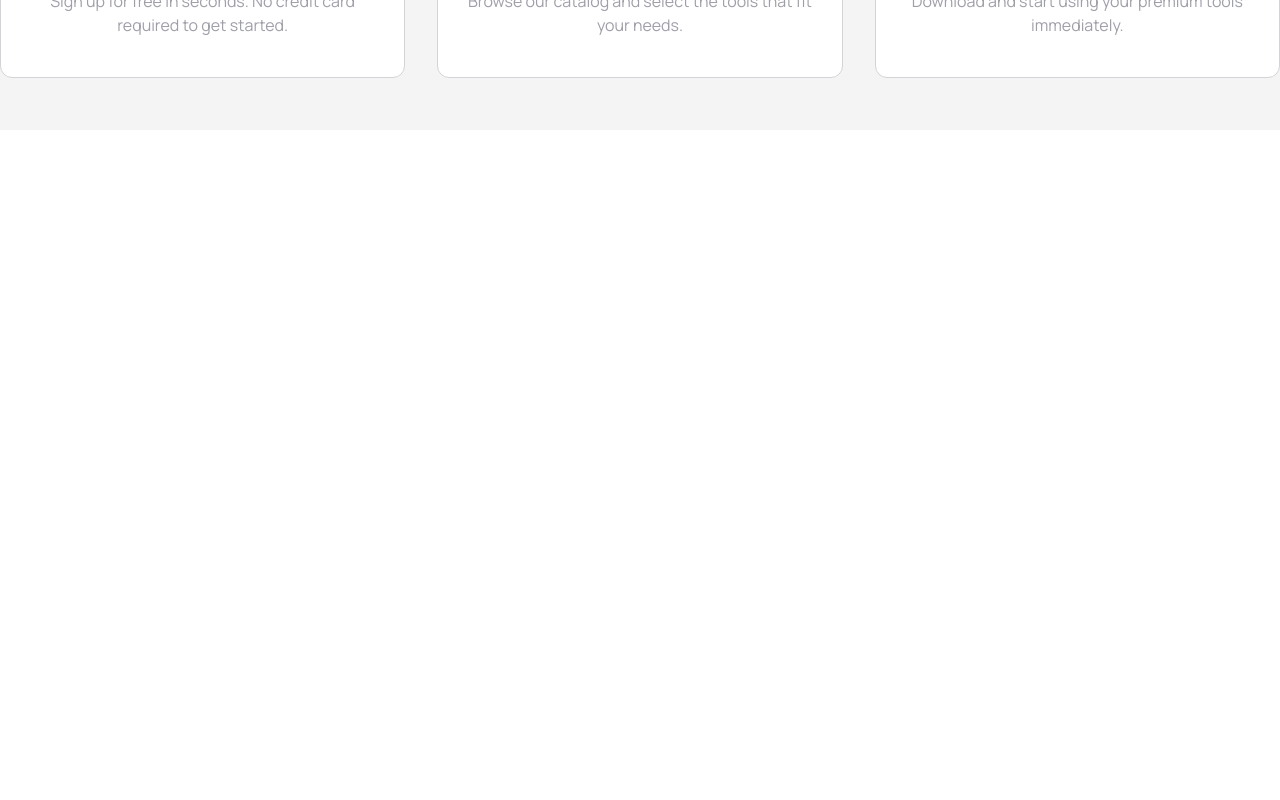
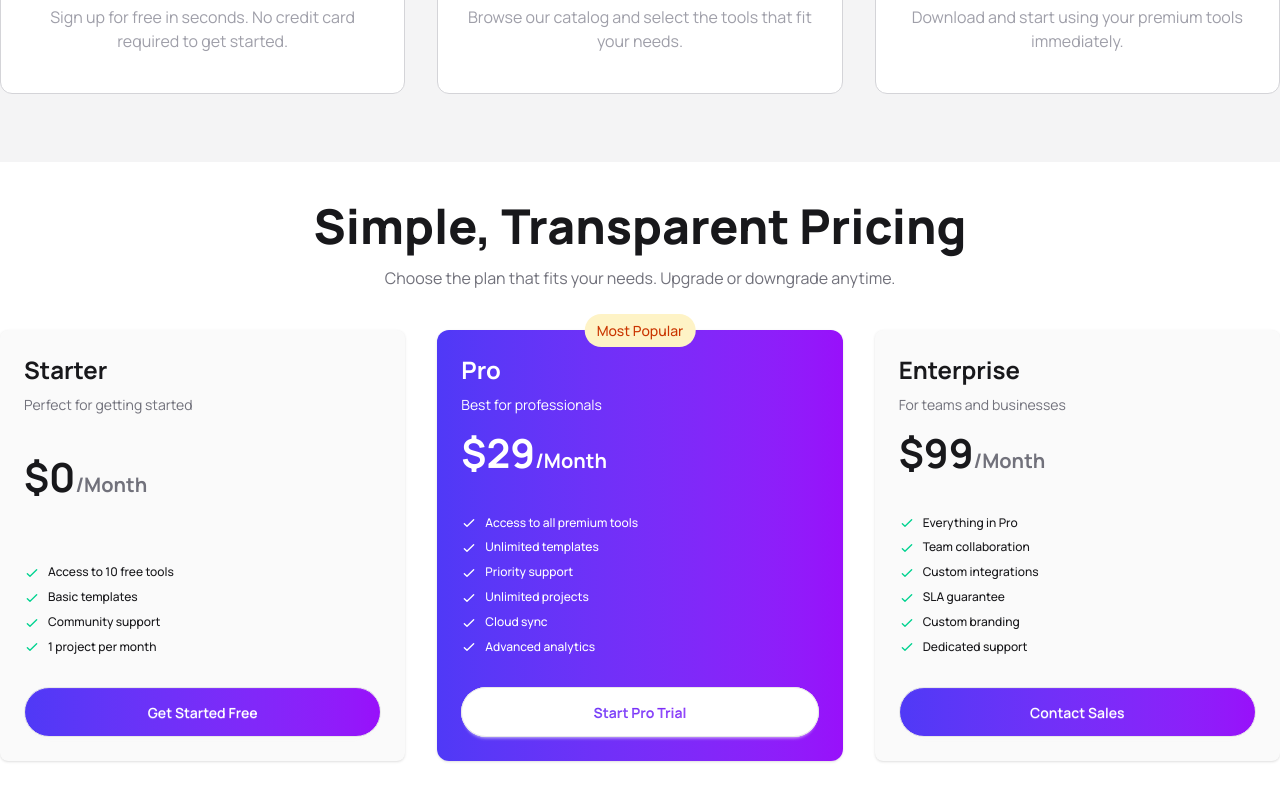
Before and after one commit to tawhidzihad/assignment-006-react, a React (Vite) app: page / in a window 1280 px wide. Shown: the part 3974-4774 px from the top of the page. Before the commit the page ends 4104 px from the top, so only its background shows below. Built offline with nearby package versions, Linux system fonts and the light colour scheme.

Commit message:
Simple Transparent Pricing section added with 3 cards Pro card has own Most Popular tag in top border middhe

```diff
--- a/src/App.jsx
+++ b/src/App.jsx
@@ -6,6 +6,7 @@ import StatsSection from "./components/Banner/StatsSection";
 import StepsSection from "./components/Footer/StepsSection";
 import ProductSection from "./components/Main/ProductSection";
 import Navbar from "./components/Navbar/Navbar";
+import PricingSection from "./components/Footer/PricingSection";
 
 const fetchProducts = async () => {
 	const res = await fetch("/data.json");
@@ -36,6 +37,7 @@ function App() {
 				></ProductSection>
 			</Suspense>
 			<StepsSection></StepsSection>
+			<PricingSection></PricingSection>
 
 			<ToastContainer></ToastContainer>
 		</>
--- a/src/components/Footer/PricingSection.jsx
+++ b/src/components/Footer/PricingSection.jsx
@@ -1,11 +1,379 @@
-import React from 'react';
+const PricingSection = () => {
+	return (
+		<div className="max-w-7xl mx-auto py-10">
+			<h2 className="text-3xl md:text-5xl font-extrabold text-center">
+				Simple, Transparent Pricing
+			</h2>
+			<p className="text-center mt-4 md:mb-10 text-zinc-500">
+				Choose the plan that fits your needs. Upgrade or downgrade
+				anytime.
+			</p>
 
-const PricingSection = () => {
-    return (
-        <div>
+			<div className="p-4 lg:p-0 grid md:grid-cols-3 gap-8">
+				<div className="card bg-zinc-50 shadow-sm">
+					<div className="card-body">
+						<h2 className="text-2xl font-bold">Starter</h2>
+						<p className="text-zinc-500">
+							Perfect for getting started
+						</p>
 
-        </div>
-    );
+						<p className="text-[40px] font-bold">
+							$0
+							<span className="text-[20px] text-zinc-500">
+								/Month
+							</span>
+						</p>
+
+						<ul className="mt-6 flex flex-col gap-2 text-xs font-medium">
+							<li>
+								<svg
+									xmlns="http://www.w3.org/2000/svg"
+									className="size-4 me-2 inline-block text-success"
+									fill="none"
+									viewBox="0 0 24 24"
+									stroke="currentColor"
+								>
+									<path
+										strokeLinecap="round"
+										strokeLinejoin="round"
+										strokeWidth="2"
+										d="M5 13l4 4L19 7"
+									/>
+								</svg>
+								<span>Access to 10 free tools</span>
+							</li>
+
+							<li>
+								<svg
+									xmlns="http://www.w3.org/2000/svg"
+									className="size-4 me-2 inline-block text-success"
+									fill="none"
+									viewBox="0 0 24 24"
+									stroke="currentColor"
+								>
+									<path
+										strokeLinecap="round"
+										strokeLinejoin="round"
+										strokeWidth="2"
+										d="M5 13l4 4L19 7"
+									/>
+								</svg>
+								<span>Basic templates</span>
+							</li>
+
+							<li>
+								<svg
+									xmlns="http://www.w3.org/2000/svg"
+									className="size-4 me-2 inline-block text-success"
+									fill="none"
+									viewBox="0 0 24 24"
+									stroke="currentColor"
+								>
+									<path
+										strokeLinecap="round"
+										strokeLinejoin="round"
+										strokeWidth="2"
+										d="M5 13l4 4L19 7"
+									/>
+								</svg>
+								<span>Community support</span>
+							</li>
+
+							<li>
+								<svg
+									xmlns="http://www.w3.org/2000/svg"
+									className="size-4 me-2 inline-block text-success"
+									fill="none"
+									viewBox="0 0 24 24"
+									stroke="currentColor"
+								>
+									<path
+										strokeLinecap="round"
+										strokeLinejoin="round"
+										strokeWidth="2"
+										d="M5 13l4 4L19 7"
+									/>
+								</svg>
+								<span>1 project per month</span>
+							</li>
+						</ul>
+
+						<div className="mt-6">
+							<button className="btn p-6 rounded-full btn-block bg-linear-to-r from-indigo-600 to-purple-600 text-white">
+								Get Started Free
+							</button>
+						</div>
+					</div>
+				</div>
+
+				<div className="card bg-linear-to-r from-indigo-600 to-purple-600 shadow-sm text-white rounded-xl">
+					<div className="card-body relative">
+						<span className="bg-amber-100 text-orange-700 py-1.5 px-3 rounded-full font-medium absolute -top-4 left-[50%] translate-x-[-50%]">
+							Most Popular
+						</span>
+
+						<h2 className="text-2xl font-bold">Pro</h2>
+						<p className="text-white">Best for professionals</p>
+
+						<p className="text-[40px] font-bold">
+							$29
+							<span className="text-[20px] text-white">
+								/Month
+							</span>
+						</p>
+
+						<ul className="mt-6 flex flex-col gap-2 text-xs font-medium">
+							<li>
+								<svg
+									xmlns="http://www.w3.org/2000/svg"
+									className="size-4 me-2 inline-block text-white"
+									fill="none"
+									viewBox="0 0 24 24"
+									stroke="currentColor"
+								>
+									<path
+										strokeLinecap="round"
+										strokeLinejoin="round"
+										strokeWidth="2"
+										d="M5 13l4 4L19 7"
+									/>
+								</svg>
+								<span>Access to all premium tools</span>
+							</li>
+
+							<li>
+								<svg
+									xmlns="http://www.w3.org/2000/svg"
+									className="size-4 me-2 inline-block text-white"
+									fill="none"
+									viewBox="0 0 24 24"
+									stroke="currentColor"
+								>
+									<path
+										strokeLinecap="round"
+										strokeLinejoin="round"
+										strokeWidth="2"
+										d="M5 13l4 4L19 7"
+									/>
+								</svg>
+								<span>Unlimited templates</span>
+							</li>
+
+							<li>
+								<svg
+									xmlns="http://www.w3.org/2000/svg"
+									className="size-4 me-2 inline-block text-white"
+									fill="none"
+									viewBox="0 0 24 24"
+									stroke="currentColor"
+								>
+									<path
+										strokeLinecap="round"
+										strokeLinejoin="round"
+										strokeWidth="2"
+										d="M5 13l4 4L19 7"
+									/>
+								</svg>
+								<span>Priority support</span>
+							</li>
+
+							<li>
+								<svg
+									xmlns="http://www.w3.org/2000/svg"
+									className="size-4 me-2 inline-block text-white"
+									fill="none"
+									viewBox="0 0 24 24"
+									stroke="currentColor"
+								>
+									<path
+										strokeLinecap="round"
+										strokeLinejoin="round"
+										strokeWidth="2"
+										d="M5 13l4 4L19 7"
+									/>
+								</svg>
+								<span>Unlimited projects</span>
+							</li>
+
+							<li>
+								<svg
+									xmlns="http://www.w3.org/2000/svg"
+									className="size-4 me-2 inline-block text-white"
+									fill="none"
+									viewBox="0 0 24 24"
+									stroke="currentColor"
+								>
+									<path
+										strokeLinecap="round"
+										strokeLinejoin="round"
+										strokeWidth="2"
+										d="M5 13l4 4L19 7"
+									/>
+								</svg>
+								<span>Cloud sync</span>
+							</li>
+
+							<li>
+								<svg
+									xmlns="http://www.w3.org/2000/svg"
+									className="size-4 me-2 inline-block text-white"
+									fill="none"
+									viewBox="0 0 24 24"
+									stroke="currentColor"
+								>
+									<path
+										strokeLinecap="round"
+										strokeLinejoin="round"
+										strokeWidth="2"
+										d="M5 13l4 4L19 7"
+									/>
+								</svg>
+								<span>Advanced analytics</span>
+							</li>
+						</ul>
+
+						<div className="mt-6 bg-white rounded-full">
+							<button className="btn p-6 rounded-full btn-block bg-linear-to-r from-indigo-600 to-purple-600 bg-clip-text text-transparent font-bold">
+								Start Pro Trial
+							</button>
+						</div>
+					</div>
+				</div>
+
+				<div className="card bg-zinc-50 shadow-sm">
+					<div className="card-body">
+						<h2 className="text-2xl font-bold">Enterprise</h2>
+						<p className="text-zinc-500">
+							For teams and businesses
+						</p>
+
+						<p className="text-[40px] font-bold">
+							$99
+							<span className="text-[20px] text-zinc-500">
+								/Month
+							</span>
+						</p>
+
+						<ul className="mt-6 flex flex-col gap-2 text-xs font-medium">
+							<li>
+								<svg
+									xmlns="http://www.w3.org/2000/svg"
+									className="size-4 me-2 inline-block text-success"
+									fill="none"
+									viewBox="0 0 24 24"
+									stroke="currentColor"
+								>
+									<path
+										strokeLinecap="round"
+										strokeLinejoin="round"
+										strokeWidth="2"
+										d="M5 13l4 4L19 7"
+									/>
+								</svg>
+								<span>Everything in Pro</span>
+							</li>
+
+							<li>
+								<svg
+									xmlns="http://www.w3.org/2000/svg"
+									className="size-4 me-2 inline-block text-success"
+									fill="none"
+									viewBox="0 0 24 24"
+									stroke="currentColor"
+								>
+									<path
+										strokeLinecap="round"
+										strokeLinejoin="round"
+										strokeWidth="2"
+										d="M5 13l4 4L19 7"
+									/>
+								</svg>
+								<span>Team collaboration</span>
+							</li>
+
+							<li>
+								<svg
+									xmlns="http://www.w3.org/2000/svg"
+									className="size-4 me-2 inline-block text-success"
+									fill="none"
+									viewBox="0 0 24 24"
+									stroke="currentColor"
+								>
+									<path
+										strokeLinecap="round"
+										strokeLinejoin="round"
+										strokeWidth="2"
+										d="M5 13l4 4L19 7"
+									/>
+								</svg>
+								<span>Custom integrations</span>
+							</li>
+
+							<li>
+								<svg
+									xmlns="http://www.w3.org/2000/svg"
+									className="size-4 me-2 inline-block text-success"
+									fill="none"
+									viewBox="0 0 24 24"
+									stroke="currentColor"
+								>
+									<path
+										strokeLinecap="round"
+										strokeLinejoin="round"
+										strokeWidth="2"
+										d="M5 13l4 4L19 7"
+									/>
+								</svg>
+								<span>SLA guarantee</span>
+							</li>
+
+							<li>
+								<svg
+									xmlns="http://www.w3.org/2000/svg"
+									className="size-4 me-2 inline-block text-success"
+									fill="none"
+									viewBox="0 0 24 24"
+									stroke="currentColor"
+								>
+									<path
+										strokeLinecap="round"
+										strokeLinejoin="round"
+										strokeWidth="2"
+										d="M5 13l4 4L19 7"
+									/>
+								</svg>
+								<span>Custom branding</span>
+							</li>
+
+							<li>
+								<svg
+									xmlns="http://www.w3.org/2000/svg"
+									className="size-4 me-2 inline-block text-success"
+									fill="none"
+									viewBox="0 0 24 24"
+									stroke="currentColor"
+								>
+									<path
+										strokeLinecap="round"
+										strokeLinejoin="round"
+										strokeWidth="2"
+										d="M5 13l4 4L19 7"
+									/>
+								</svg>
+								<span>Dedicated support</span>
+							</li>
+						</ul>
+
+						<div className="mt-6">
+							<button className="btn p-6 rounded-full btn-block bg-linear-to-r from-indigo-600 to-purple-600 text-white">
+								Contact Sales
+							</button>
+						</div>
+					</div>
+				</div>
+			</div>
+		</div>
+	);
 };
 
 export default PricingSection;
--- a/src/components/Footer/StepsSection.jsx
+++ b/src/components/Footer/StepsSection.jsx
@@ -14,7 +14,7 @@ const StepsSection = () => {
 				</p>
 			</div>
 
-			<div className="max-w-7xl mx-auto grid md:grid-cols-2 lg:grid-cols-3 px-2 lg:px-0 gap-4 lg:gap-8">
+			<div className="max-w-7xl mx-auto grid md:grid-cols-2 lg:grid-cols-3 p-4 lg:px-0 gap-4 lg:gap-8">
 				<div className="border border-zinc-300 rounded-xl p-5 bg-white">
 					<div className="flex justify-end mb-6">
 						<span className="w-10 h-10 rounded-full bg-linear-to-r from-indigo-600 to-purple-600 flex justify-center items-center">
--- a/src/components/Main/ProductSection.jsx
+++ b/src/components/Main/ProductSection.jsx
@@ -9,7 +9,7 @@ const ProductSection = ({ productsPromise, carts, setCarts }) => {
 	return (
 		<main className="max-w-7xl mx-auto py-15 space-y-5">
 			<div className="text-center space-y-5">
-				<h2 className="text-2xl md:text-4xl font-extrabold">
+				<h2 className="text-3xl md:text-4xl font-extrabold">
 					Premium Digital Tools
 				</h2>
 				<p className="max-w-xl mx-auto text-zinc-500">
```
